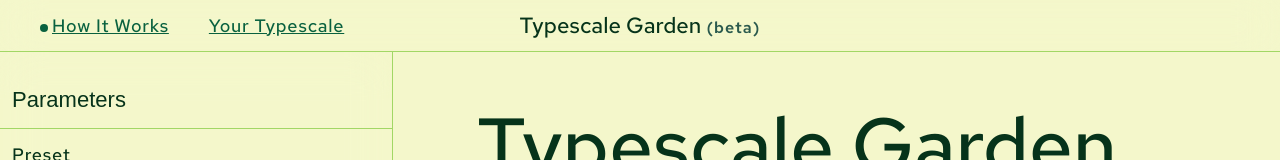
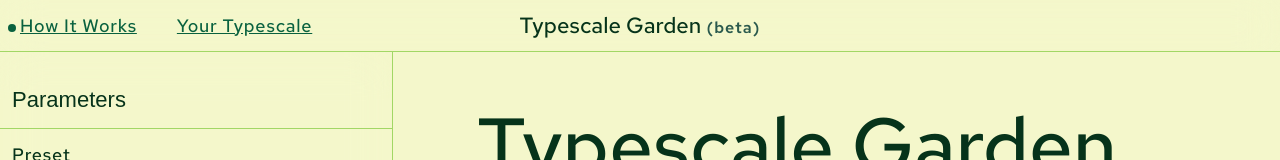
Before and after one commit to ignacio-nacho-barbano/typescale-garden, a SvelteKit app: page / in a window 1280 px wide. Shown: the top 160 px of the page. Built offline with nearby package versions, Linux system fonts and the light colour scheme; some icons are missing; a web font is replaced by a local one.

Commit message:
correcting-logo

```diff
--- a/src/components/TopBar.svelte
+++ b/src/components/TopBar.svelte
@@ -36,15 +36,16 @@
 		left: $s5;
 		right: $s5;
 		top: 0;
-		justify-content: center;
+		justify-content: flex-start;
 		align-items: center;
 		display: flex;
 
 		@media ($bp-l) {
-			:global(nav.tabs) {
+			:global(.logo) {
 				position: absolute;
-				left: $sd5;
-				top: 0;
+				left: 50%;
+				top: 50%;
+				transform: translate(-50%, -50%);
 			}
 		}
 	}
```
